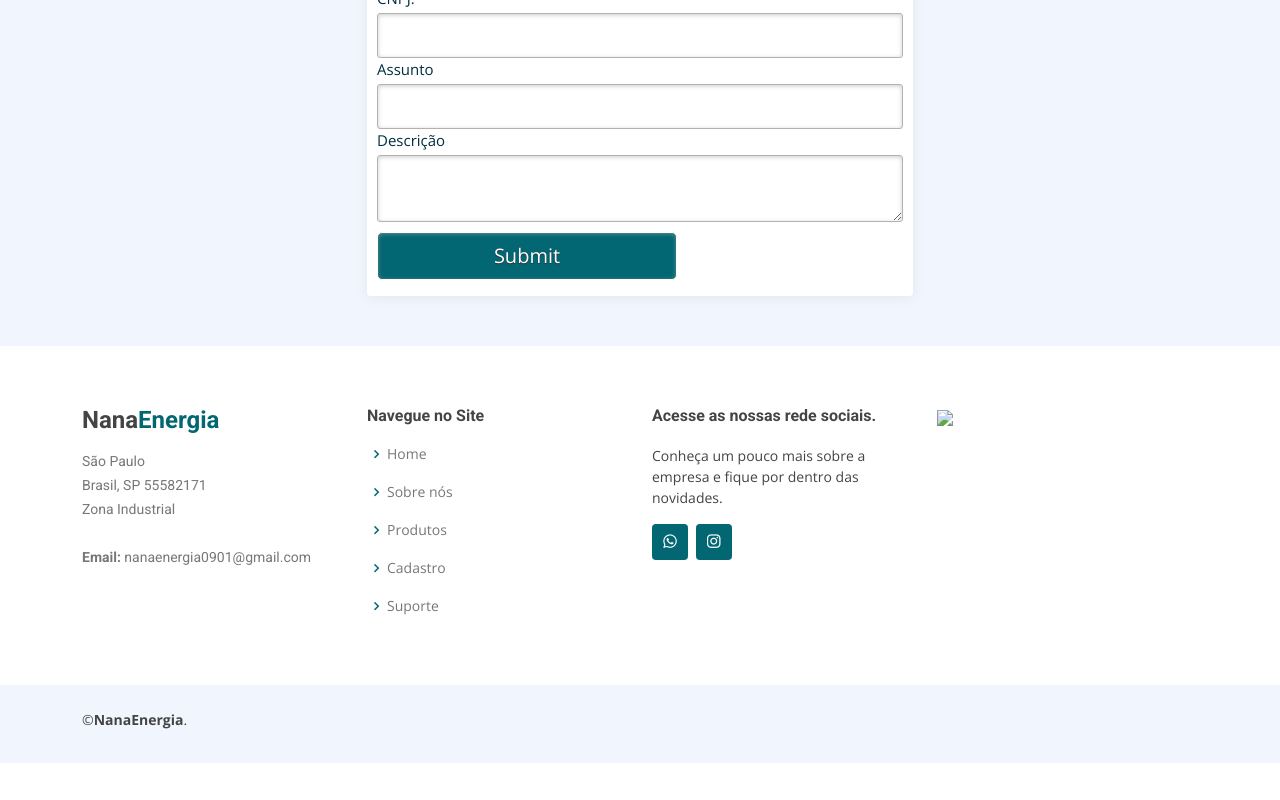
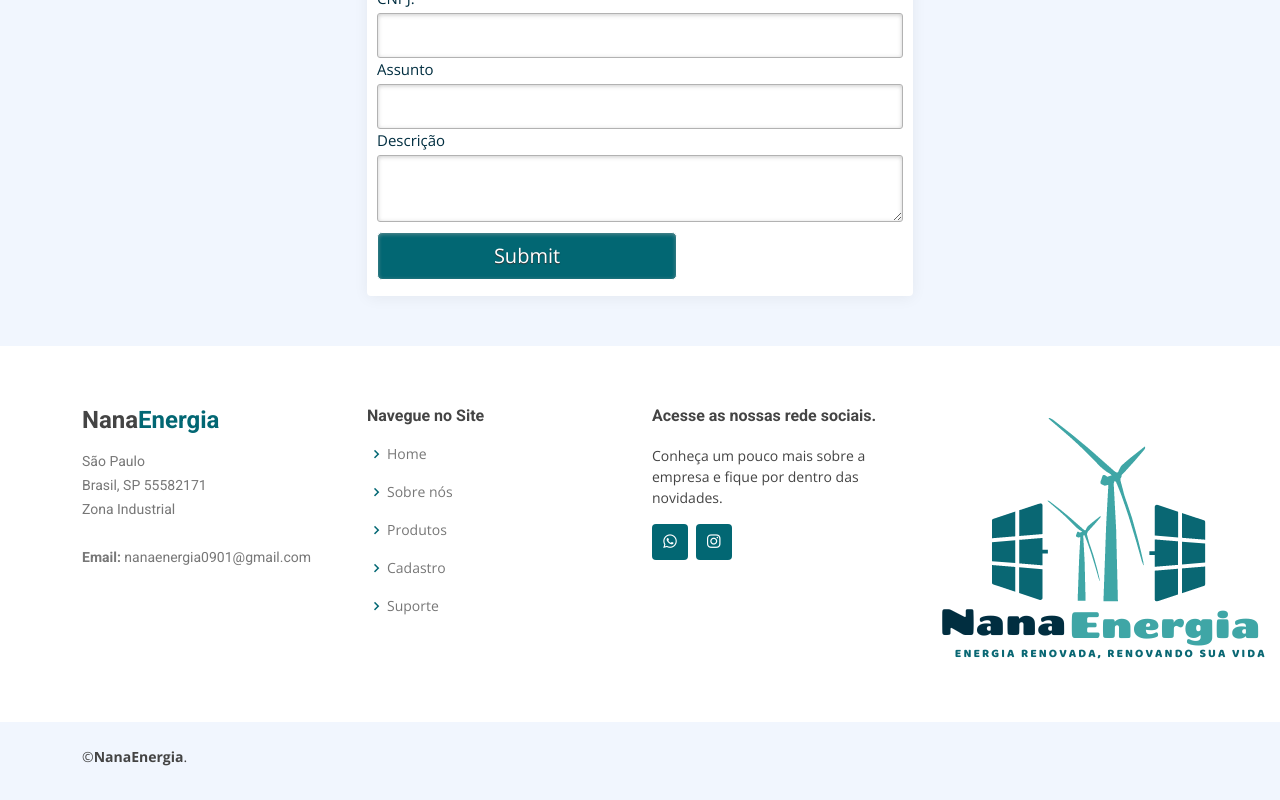
Before and after one commit to PedroNeto261/nanaenegia, a plain HTML site: page index.html in a window 1280 px wide. Shown: the part 4586-5386 px from the top of the page. Before the commit the page ends 5349 px from the top, so only its background shows below. Drawn offline with nearby package versions, Linux system fonts and the light colour scheme.

Commit message:
LogoFooter

```diff
--- a/index.html
+++ b/index.html
@@ -475,7 +475,7 @@
 
           <div class="col-lg-3 col-md-6 footer-links">
 
-              <a href="#hero"><img  src="./assets/img/logotransparentegit.png"></a>
+              <a href="#hero"><img  src="./assets/img/logotransparente.png"></a>
 
             </div>
           </div>
```
